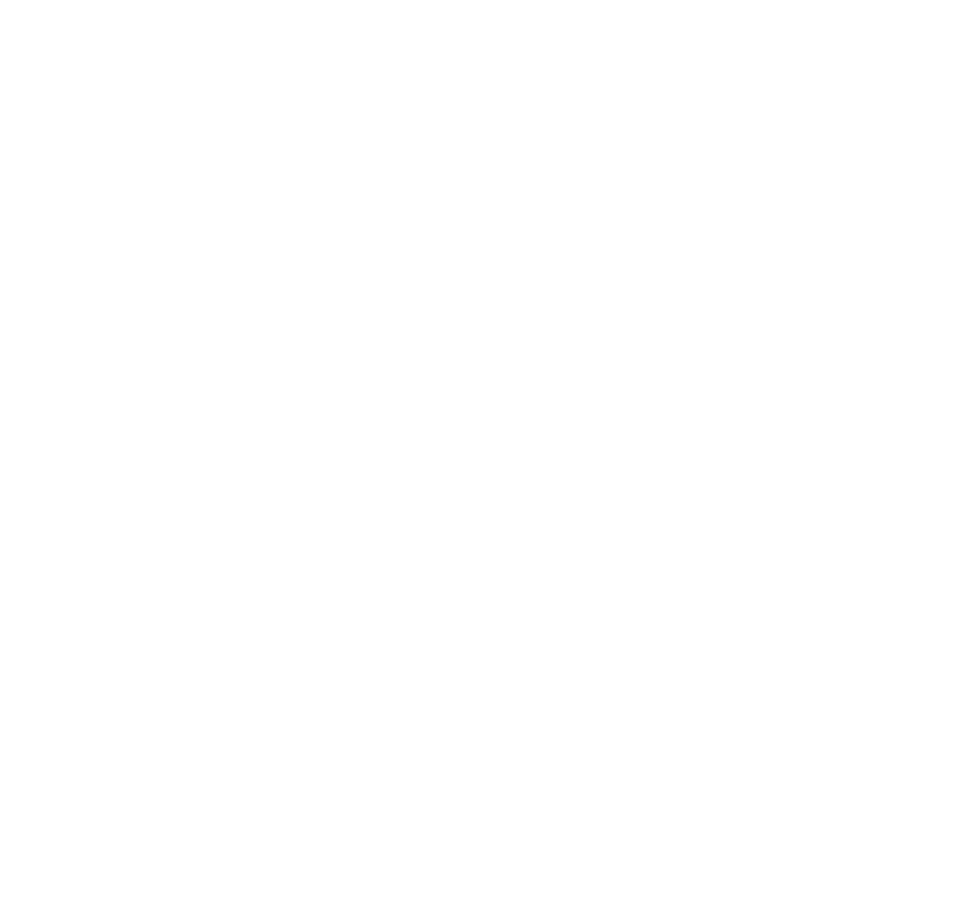
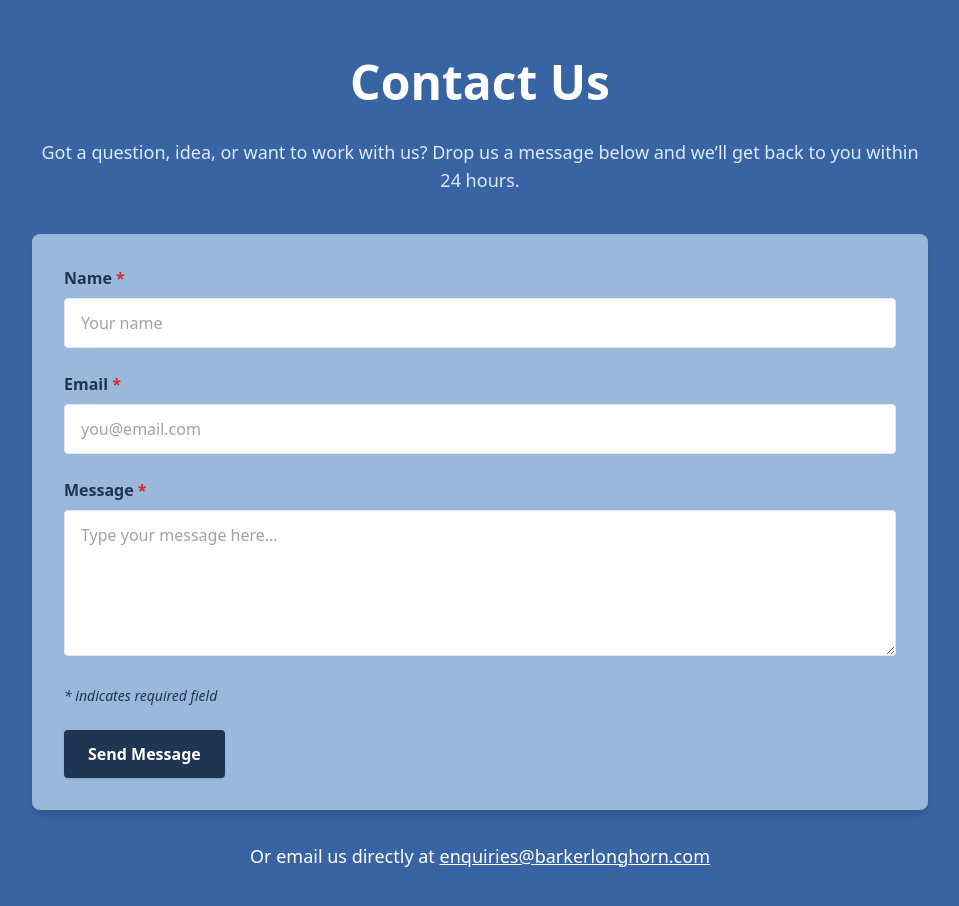
Before and after one commit to eviebarker/softlandingsproject-site, a React (Create React App) app: page /contact in a window 1280 px wide. Before the commit this address had no page. Shown: the part 180-1086 px from the top of the page, without its empty margins (160-1119 px from the left). Before the commit the page ends 800 px from the top, so only its background shows below. Built offline with nearby package versions, Linux system fonts and the light colour scheme.

Commit message:
added contact us page

```diff
--- a/src/App.js
+++ b/src/App.js
@@ -3,6 +3,7 @@
 import Home from "./pages/Home";
 import About from "./pages/About";
 import Services from "./pages/Services";
+import Contact from "./pages/Contact";
 
 function App() {
   return (
@@ -11,6 +12,7 @@
         <Route path="/" element={<Home />} />
         <Route path="/about" element={<About />} />
         <Route path="/services" element={<Services />} />
+        <Route path="/contact" element={<Contact />} />
       </Routes>
     </Router>
   );
--- /dev/null
+++ b/src/pages/Contact.js
@@ -0,0 +1,96 @@
+import React from "react";
+import { Link } from "react-router-dom";
+import logo from "../assets/logowhite.png";
+
+function Contact() {
+  return (
+    <div className="min-h-screen bg-[#3864a4] text-white px-8 py-10 font-sans">
+      <div className="relative z-10">
+        {/* Navbar */}
+        <header className="flex justify-between items-center mb-20">
+          <div className="flex items-center space-x-2 text-white text-2xl font-bold">
+            <img src={logo} alt="Logo" className="h-22 w-auto max-w-[20rem]" />
+          </div>
+          <nav className="space-x-6 text-white text-lg">
+            <Link to="/" className="hover:underline">Home</Link>
+            <Link to="/about" className="hover:underline">About</Link>
+            <Link to="/services" className="hover:underline">Services</Link>
+            <Link to="/contact" className="hover:underline">Contact</Link>
+          </nav>
+        </header>
+
+        <main className="max-w-4xl mx-auto">
+          <h1 className="text-5xl font-bold mb-8 text-center">Contact Us</h1>
+          <p className="text-lg text-blue-100 text-center mb-10">
+            Got a question, idea, or want to work with us? Drop us a message below and we’ll get back to you within 24 hours.
+          </p>
+
+          <div className="bg-[#99b8da] text-[#203454] p-8 rounded-lg shadow-lg">
+            <form className="space-y-6">
+              <div>
+                <label htmlFor="name" className="block font-semibold mb-2">
+                  Name <span className="text-red-600">*</span>
+                </label>
+                <input
+                  type="text"
+                  id="name"
+                  required
+                  className="w-full px-4 py-3 rounded border focus:outline-none text-[#203454]"
+                  placeholder="Your name"
+                />
+              </div>
+              <div>
+                <label htmlFor="email" className="block font-semibold mb-2">
+                  Email <span className="text-red-600">*</span>
+                </label>
+                <input
+                  type="email"
+                  id="email"
+                  required
+                  className="w-full px-4 py-3 rounded border focus:outline-none text-[#203454]"
+                  placeholder="you@email.com"
+                />
+              </div>
+              <div>
+                <label htmlFor="message" className="block font-semibold mb-2">
+                  Message <span className="text-red-600">*</span>
+                </label>
+                <textarea
+                  id="message"
+                  rows="5"
+                  required
+                  className="w-full px-4 py-3 rounded border focus:outline-none text-[#203454]"
+                  placeholder="Type your message here..."
+                ></textarea>
+              </div>
+
+              <p className="text-sm text-[#203454] italic">* indicates required field</p>
+
+              <button
+                type="submit"
+                className="bg-[#203454] text-white font-semibold py-3 px-6 rounded shadow hover:bg-[#1a2e40] transition"
+              >
+                Send Message
+              </button>
+            </form>
+          </div>
+
+          {/* Email contact below the form */}
+          <div className="text-center mt-8 text-lg">
+            <p>
+              Or email us directly at{" "}
+              <a
+                href="mailto:enquiries@barkerlonghorn.com"
+                className="underline hover:text-blue-200"
+              >
+                enquiries@barkerlonghorn.com
+              </a>
+            </p>
+          </div>
+        </main>
+      </div>
+    </div>
+  );
+}
+
+export default Contact;
--- a/src/pages/Home.js
+++ b/src/pages/Home.js
@@ -39,9 +39,11 @@
               We provide automation solutions to help small businesses save time,
               reduce costs, and improve efficiency.
             </p>
-            <button className="text-lg bg-white text-[#3864a4] font-semibold py-4 px-8 rounded shadow hover:bg-[#203454] hover:text-white transition">
-              Get Started
-            </button>
+            <Link to="/services">
+              <button className="text-lg bg-white text-[#3864a4] font-semibold py-4 px-8 rounded shadow hover:bg-[#203454] hover:text-white transition">
+                Get Started
+              </button>
+            </Link>
           </div>
         </main>
       </div>
```
